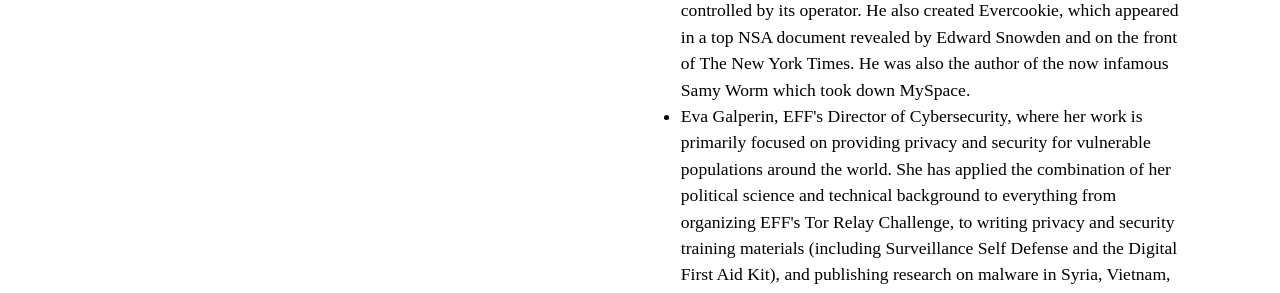
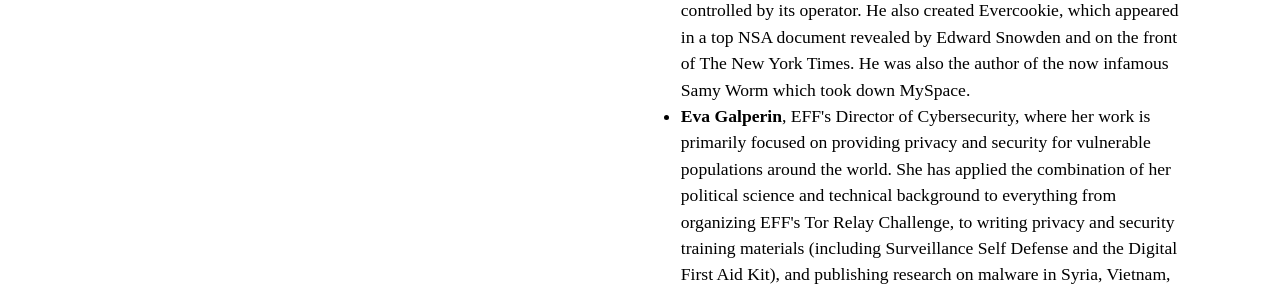
Before and after one commit to OWASP/2020-appseccalifornia, a Jekyll site: the page built from index.html, in a window 1280 px wide. Shown: the part 992-1285 px from the top of the page. Built offline with Jekyll 4.4.1, drawn with Linux system fonts in a browser that asks for light colours; some web fonts are replaced; comment, search, counter and statistics services are not loaded; some of the changed text lies outside the part shown.

Commit message:
fixing bold

```diff
--- a/index.html
+++ b/index.html
@@ -19,9 +19,9 @@
 
 <li><b>Alex Stamos</b>, the well-known and highly respected cybersecurity and business leader, working to improve the security and safety of the Internet through his teaching and research at Stanford University. He was previously the CSO for Facebook, and was among the first people at the company to discover Russians were using the social network to interfere with the 2016 U.S. election. He was also CISO for Yahoo. He’s been one of the more forthright people in tech, and his blogs are acknowledged as some of the best around, as he tackles the really tough issues of tech, cyber warfare, and society.</li>
 
-<li><strong>Samy Kamkar</strong>, the famous privacy and security researcher, computer hacker, whistleblower and entrepreneur. Some of his notable achievements are his works with The Wall Street Journal and his discovery of the illicit mobile phone tracking where iPhone, Android and Microsoft Windows Phone mobile devices transmit GPS and Wi-Fi information to their parent companies. His research led to a series of class-action lawsuits against the companies and a privacy hearing on Capitol Hill. Samy is also known for creating SkyJack, a custom drone which hacks into any nearby Parrot drones allowing them to be controlled by its operator. He also created Evercookie, which appeared in a top NSA document revealed by Edward Snowden and on the front of The New York Times. He was also the author of the now infamous Samy Worm which took down MySpace.</li>
+<li><b>Samy Kamkar</b>, the famous privacy and security researcher, computer hacker, whistleblower and entrepreneur. Some of his notable achievements are his works with The Wall Street Journal and his discovery of the illicit mobile phone tracking where iPhone, Android and Microsoft Windows Phone mobile devices transmit GPS and Wi-Fi information to their parent companies. His research led to a series of class-action lawsuits against the companies and a privacy hearing on Capitol Hill. Samy is also known for creating SkyJack, a custom drone which hacks into any nearby Parrot drones allowing them to be controlled by its operator. He also created Evercookie, which appeared in a top NSA document revealed by Edward Snowden and on the front of The New York Times. He was also the author of the now infamous Samy Worm which took down MySpace.</li>
 
-<li>Eva Galperin, EFF's Director of Cybersecurity, where her work is primarily focused on providing privacy and security for vulnerable populations around the world. She has applied the combination of her political science and technical background to everything from organizing EFF's Tor Relay Challenge, to writing privacy and security training materials (including Surveillance Self Defense and the Digital First Aid Kit), and publishing research on malware in Syria, Vietnam, Kazakhstan. She is not afraid to speak out against electronic injustice, and is a great defender of all of our digital privacy rights.</li>
+<li><b>Eva Galperin</b>, EFF's Director of Cybersecurity, where her work is primarily focused on providing privacy and security for vulnerable populations around the world. She has applied the combination of her political science and technical background to everything from organizing EFF's Tor Relay Challenge, to writing privacy and security training materials (including Surveillance Self Defense and the Digital First Aid Kit), and publishing research on malware in Syria, Vietnam, Kazakhstan. She is not afraid to speak out against electronic injustice, and is a great defender of all of our digital privacy rights.</li>
 </ul>
 </div>
 <div><button name="cfpBUton" class="button" onclick="window.location.href='https://owasp.submittable.com/submit/147365/app    sec-callifornia-2020-call-for-presentations';">Click Here to submit to our CFP!</button></div>
```
